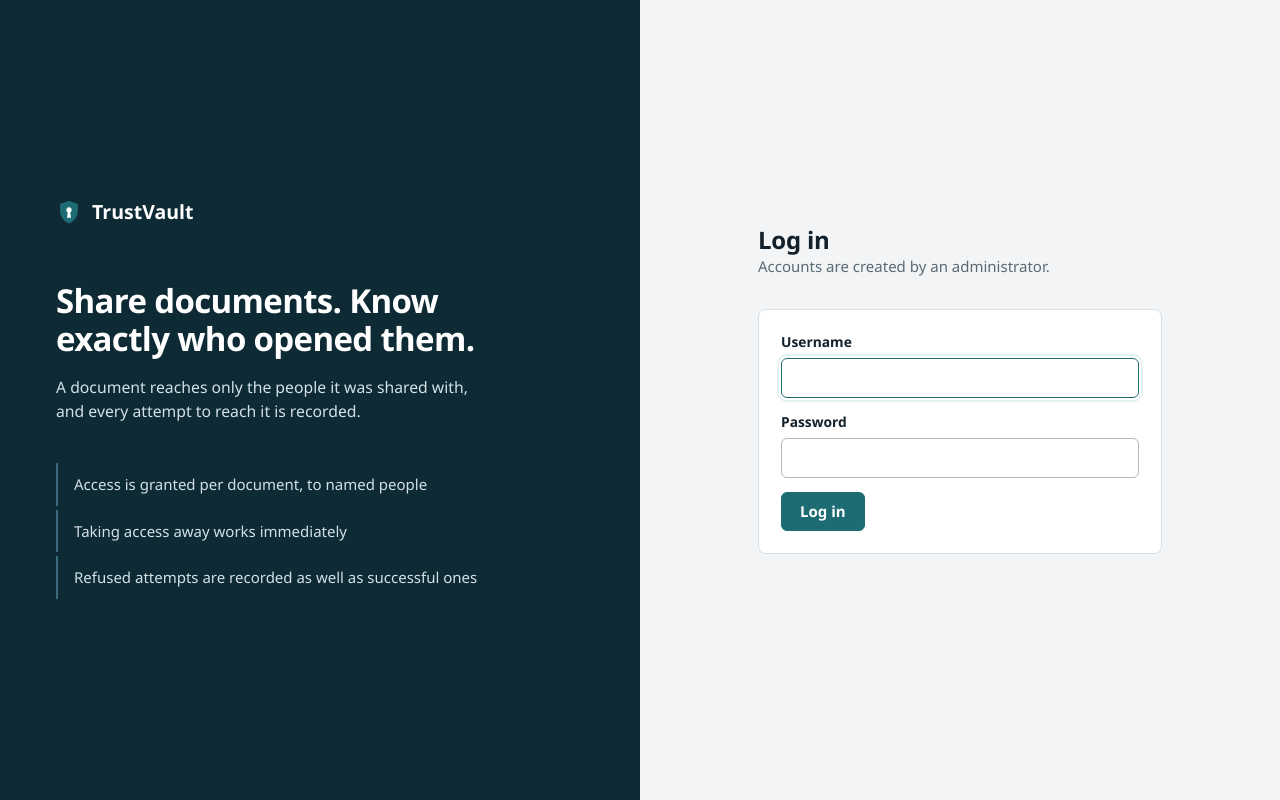
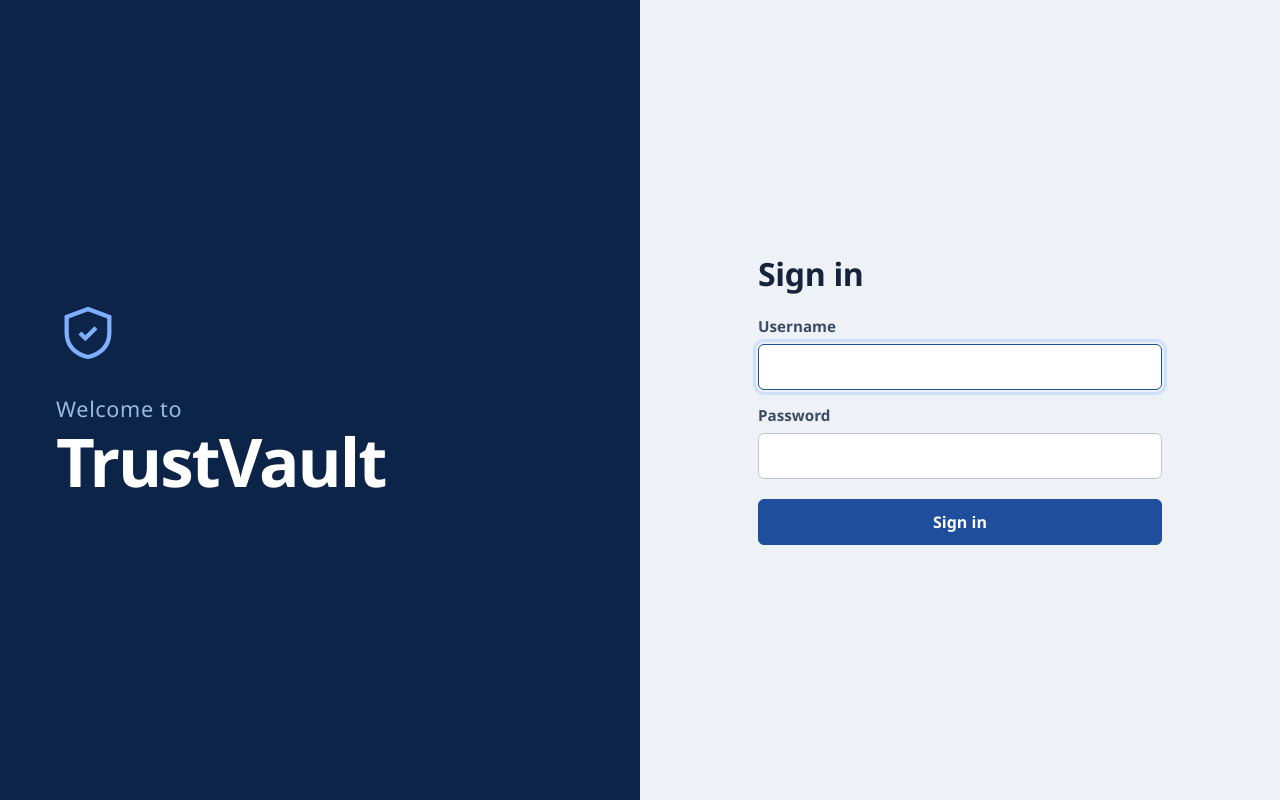
Before and after one commit to suvigneshbellamkonda-cell/TRUST-VAULT, a Flask app: page /login in a window 1280 px wide. Run offline with Flask 3, Linux system fonts and the light colour scheme; some libraries are stand-ins or nearby versions.

Commit message:
redesign the interface in navy and blue, with a welcome sign-in page

```diff
--- a/static/style.css
+++ b/static/style.css
@@ -1,165 +1,195 @@
 /* TrustVault interface. One stylesheet, no external fonts or scripts. */
 :root {
-  --ink: #12202b;
-  --muted: #5b6b76;
-  --paper: #f2f4f5;
+  --ink: #16233a;
+  --muted: #44546f;
+  --paper: #eef1f6;
   --surface: #ffffff;
-  --line: #d9dee2;
-  --line-soft: #e8ecee;
-  --petrol: #0e2a35;
-  --petrol-hover: #17394a;
-  --teal: #1d6b73;
-  --teal-dark: #15545b;
-  --teal-tint: #e3f1f2;
+  --line: #d5dce8;
+  --line-soft: #e3e8f1;
+  --navy: #0b2447;
+  --navy-hover: #1c3f78;
+  --blue: #1f4e9c;
+  --blue-dark: #173d7b;
+  --blue-tint: #e3edff;
+  --blue-ink: #1b4690;
   --amber: #8a5a00;
   --amber-tint: #fff3d4;
   --red: #b3261e;
   --red-tint: #fdecea;
   --green: #1b6b43;
-  --green-tint: #e6f4ec;
+  --green-tint: #e1f3e8;
   --font: "Segoe UI Variable Text", "Segoe UI", system-ui, -apple-system, Roboto, "Helvetica Neue", Arial, sans-serif;
   --mono: ui-monospace, "Cascadia Mono", Consolas, Menlo, monospace;
 }
 
 * { box-sizing: border-box; }
-html { font-size: 15px; }
-body { margin: 0; font-family: var(--font); line-height: 1.5; color: var(--ink); background: var(--paper); }
-a { color: var(--teal-dark); text-underline-offset: 2px; }
-a:hover { color: var(--petrol); }
-:focus-visible { outline: 2px solid var(--teal); outline-offset: 2px; }
+html { font-size: 16px; }
+body { margin: 0; font-family: var(--font); font-weight: 500; line-height: 1.5; color: var(--ink); background: var(--paper); }
+a { color: var(--blue); text-underline-offset: 2px; }
+a:hover { color: var(--blue-dark); }
+:focus-visible { outline: 3px solid #8fb3ee; outline-offset: 2px; }
 
-h1 { font-size: 1.6rem; line-height: 1.2; font-weight: 600; letter-spacing: -0.01em; margin: 0; }
-h2 { font-size: 1.1rem; font-weight: 600; margin: 0 0 12px; }
+h1 { font-size: 1.9rem; line-height: 1.2; font-weight: 700; letter-spacing: -0.01em; margin: 0; }
+h2 { font-size: 1.2rem; font-weight: 700; margin: 0 0 12px; }
 p { margin: 0 0 12px; }
 .muted { color: var(--muted); }
-.muted-small { font-size: .85rem; color: var(--muted); }
+.muted-small { font-size: .9rem; color: var(--muted); }
 
-/* ---------- layout: signed-in pages have a sidebar, the login page a split screen */
-.layout { min-height: 100vh; display: grid; }
-.layout-shell { grid-template-columns: 244px minmax(0, 1fr); }
-.layout-auth { grid-template-columns: minmax(0, 1fr) minmax(0, 1fr); }
+/* ---------- layout: signed-in pages have a top bar, the login page a split screen */
+.layout { min-height: 100vh; }
+.layout-shell { display: flex; flex-direction: column; }
+.layout-auth { display: grid; grid-template-columns: minmax(0, 1fr) minmax(0, 1fr); }
 
-.sidebar { background: var(--petrol); color: #d3e1e6; display: flex; flex-direction: column; padding: 20px 14px; position: sticky; top: 0; height: 100vh; }
-.brand { display: flex; align-items: center; gap: 10px; color: #fff; text-decoration: none; font-weight: 600; font-size: 1.15rem; padding: 4px 8px 22px; }
+.topbar { background: var(--navy); color: #fff; min-height: 64px; display: flex; align-items: center; flex-wrap: wrap; gap: 8px 36px; padding: 8px 32px; }
+.brand { display: flex; align-items: center; gap: 10px; color: #fff; text-decoration: none; font-weight: 700; font-size: 1.25rem; }
 .brand:hover { color: #fff; }
 .brand svg { width: 26px; height: 26px; flex: none; }
-.sidebar nav { display: flex; flex-direction: column; gap: 2px; }
-.sidebar nav a { color: #d3e1e6; text-decoration: none; padding: 9px 12px; border-radius: 6px; border-left: 3px solid transparent; }
-.sidebar nav a:hover { background: var(--petrol-hover); color: #fff; }
-.sidebar nav a.active { background: var(--petrol-hover); color: #fff; border-left-color: #7fd1d8; font-weight: 600; }
-.who { margin-top: auto; border-top: 1px solid #25475a; padding: 14px 8px 0; }
-.who-name { color: #fff; font-weight: 600; }
-.role { display: inline-block; margin: 4px 0 8px; padding: 1px 8px; border-radius: 999px; background: #25475a; color: #d3e1e6; font-size: .8rem; }
-.who button.link { color: #9fc4cf; background: none; padding: 0; text-decoration: underline; font-size: .9rem; }
-.who button.link:hover { color: #fff; }
+.topbar nav { display: flex; flex-wrap: wrap; gap: 6px; }
+.topbar nav a { color: #c3d1e8; text-decoration: none; padding: 8px 14px; border-radius: 6px; font-weight: 600; }
+.topbar nav a:hover { background: var(--navy-hover); color: #fff; }
+.topbar nav a.active { background: var(--navy-hover); color: #fff; }
 
-main { padding: 32px 40px 56px; max-width: 1100px; width: 100%; }
+.who { margin-left: auto; display: flex; align-items: center; gap: 14px; }
+.who-name { display: flex; align-items: center; gap: 12px; color: #fff; font-size: 1.05rem; font-weight: 600; }
+.role { display: inline-block; padding: 2px 12px; border-radius: 999px; background: var(--navy-hover); color: #d6e4ff; font-size: .85rem; font-weight: 600; }
+.who button.logout { background: transparent; color: #fff; border: 1px solid #4a6a9e; padding: 6px 14px; font-weight: 600; }
+.who button.logout:hover { background: var(--navy-hover); border-color: #4a6a9e; }
+
+.avatar { display: inline-flex; align-items: center; justify-content: center; flex: none; width: 36px; height: 36px; border-radius: 50%; background: var(--navy-hover); color: #d6e4ff; }
+.avatar svg { width: 20px; height: 20px; }
+.avatar.light { background: var(--blue-tint); color: var(--blue-ink); }
+.avatar.small { width: 30px; height: 30px; }
+.avatar.small svg { width: 17px; height: 17px; }
+.person { display: inline-flex; align-items: center; gap: 12px; font-weight: 600; }
+
+main { padding: 32px 48px 56px; max-width: 1240px; width: 100%; margin: 0 auto; }
 .layout-auth main { display: flex; flex-direction: column; justify-content: center; max-width: 460px; margin: 0 auto; padding: 40px 28px; }
 
 .page-head { display: flex; justify-content: space-between; align-items: flex-end; gap: 16px; flex-wrap: wrap; margin-bottom: 22px; }
-.page-head p { margin: 4px 0 0; color: var(--muted); max-width: 62ch; }
+.page-head p { margin: 6px 0 0; color: var(--muted); max-width: 62ch; font-size: 1.05rem; }
+.backlink { display: inline-block; margin-bottom: 8px; font-weight: 600; text-decoration: none; }
+.backlink:hover { text-decoration: underline; }
 
-/* ---------- login brand panel */
-.auth-brand { background: var(--petrol); color: #d3e1e6; padding: 56px 56px; display: flex; flex-direction: column; justify-content: center; }
-.auth-brand .brand { padding: 0 0 56px; font-size: 1.3rem; }
-.auth-brand h2 { color: #fff; font-size: 2.2rem; line-height: 1.15; font-weight: 600; letter-spacing: -0.02em; max-width: 14em; margin-bottom: 18px; }
-.auth-brand p { max-width: 28em; font-size: 1.05rem; }
-.auth-brand ul { list-style: none; margin: 28px 0 0; padding: 0; max-width: 30em; }
-.auth-brand li { padding: 10px 0 10px 16px; border-left: 2px solid #3b6b7d; margin-bottom: 4px; }
+/* ---------- login page: navy welcome panel + sign-in form */
+.auth-brand { background: var(--navy); color: #fff; padding: 56px; display: flex; flex-direction: column; justify-content: center; gap: 28px; }
+.auth-seal { width: 64px; height: 64px; }
+.auth-welcome { font-size: 1.35rem; color: #9db8e3; letter-spacing: .03em; }
+.auth-name { font-size: 4.2rem; font-weight: 700; line-height: 1.1; letter-spacing: -0.03em; }
+.login-title { font-size: 2rem; font-weight: 700; margin-bottom: 22px; }
+.login-form label { color: #3b4b66; }
+.login-form input[type=text], .login-form input[type=password] { height: 46px; }
+.login-form button { width: 100%; height: 46px; margin-top: 6px; }
+
+/* ---------- overview: big buttons */
+.welcome { text-align: center; margin: 24px 0 30px; }
+.welcome p { margin: 8px 0 0; color: var(--muted); font-size: 1.1rem; }
+.big-actions { display: flex; flex-wrap: wrap; gap: 20px; max-width: 980px; margin: 0 auto; }
+.big-action { flex: 1 1 260px; background: var(--surface); border: 1px solid var(--line); border-radius: 10px; padding: 30px; display: flex; flex-direction: column; gap: 10px; }
+.big-action .icon { width: 48px; height: 48px; border-radius: 10px; background: var(--blue-tint); color: var(--blue); display: flex; align-items: center; justify-content: center; }
+.big-action .icon svg { width: 26px; height: 26px; }
+.big-action h2 { margin: 8px 0 0; font-size: 1.3rem; }
+.big-action p { color: var(--muted); flex: 1; margin: 0 0 8px; }
 
 /* ---------- forms */
-.card, .panel { background: var(--surface); border: 1px solid var(--line); border-radius: 8px; padding: 22px; margin-bottom: 20px; }
+.card, .panel { background: var(--surface); border: 1px solid var(--line); border-radius: 8px; padding: 24px; margin-bottom: 20px; }
 .panel h2 { padding-bottom: 10px; border-bottom: 1px solid var(--line-soft); margin-bottom: 14px; }
-label { display: block; margin-bottom: 14px; font-weight: 600; font-size: .92rem; }
+label { display: block; margin-bottom: 14px; font-weight: 600; font-size: .95rem; color: #3b4b66; }
 input[type=text], input[type=password], input[type=file], select {
-  display: block; width: 100%; height: 40px; margin-top: 5px; padding: 9px 11px; font: inherit; font-weight: 400; color: var(--ink);
-  background: #fff; border: 1px solid #aeb8bf; border-radius: 6px;
+  display: block; width: 100%; height: 42px; margin-top: 6px; padding: 9px 12px; font: inherit; font-weight: 500; color: var(--ink);
+  background: #fff; border: 1px solid #b9c4d6; border-radius: 6px;
 }
-input[type=text]:focus, input[type=password]:focus, select:focus { border-color: var(--teal); outline: 2px solid var(--teal-tint); }
-input[type=file] { height: auto; padding: 8px; }
-label.check { display: flex; gap: 10px; align-items: flex-start; font-weight: 400; }
-label.check input { margin-top: 4px; }
+input[type=text]:focus, input[type=password]:focus, select:focus { border-color: var(--blue); outline: 3px solid #cfe0fb; }
+input[type=file] { height: auto; padding: 10px; }
+label.check { display: flex; gap: 10px; align-items: flex-start; font-weight: 500; }
+label.check input { margin-top: 5px; }
 
 button, a.button {
-  display: inline-block; padding: 9px 18px; font: inherit; font-weight: 600; line-height: 1.3; border: 1px solid var(--teal);
-  border-radius: 6px; background: var(--teal); color: #fff; cursor: pointer; text-decoration: none;
+  display: inline-block; padding: 10px 22px; font: inherit; font-weight: 600; line-height: 1.3; border: 1px solid var(--blue);
+  border-radius: 6px; background: var(--blue); color: #fff; cursor: pointer; text-decoration: none;
 }
-button:hover, a.button:hover { background: var(--teal-dark); border-color: var(--teal-dark); color: #fff; }
-button.secondary, a.button.secondary { background: #fff; color: var(--teal-dark); border-color: #aeb8bf; }
-button.secondary:hover, a.button.secondary:hover { background: var(--teal-tint); color: var(--teal-dark); }
+button:hover, a.button:hover { background: var(--blue-dark); border-color: var(--blue-dark); color: #fff; }
+button.secondary, a.button.secondary { background: #fff; color: var(--blue); border-color: #b9c4d6; }
+button.secondary:hover, a.button.secondary:hover { background: var(--blue-tint); color: var(--blue); }
 button.danger { background: var(--red); border-color: var(--red); }
 button.danger:hover { background: #8f1d17; border-color: #8f1d17; }
-button.link { background: none; border: 0; padding: 0; text-decoration: underline; color: var(--teal-dark); font-weight: 400; }
-button.small { padding: 5px 12px; font-size: .88rem; }
+button.danger.outline { background: #fff; color: var(--red); border-color: #e7b9b5; }
+button.danger.outline:hover { background: var(--red-tint); color: var(--red); }
+button.link { background: none; border: 0; padding: 0; text-decoration: underline; color: var(--blue); font-weight: 500; }
+button.small { padding: 6px 14px; font-size: .95rem; }
 form.inline { display: inline; margin: 0; }
+.button-row { display: flex; gap: 10px; flex-wrap: wrap; }
 
-.filters { display: grid; grid-template-columns: repeat(auto-fit, minmax(170px, 1fr)); gap: 12px 16px; align-items: end; }
+.filters { display: grid; grid-template-columns: repeat(auto-fit, minmax(150px, 1fr)); gap: 12px 16px; align-items: end; }
 .filters label { margin: 0; }
 .filters .filter-actions { display: flex; gap: 12px; align-items: center; }
 .form-grid { display: grid; grid-template-columns: repeat(auto-fit, minmax(220px, 1fr)); gap: 0 20px; }
-.two-col { display: grid; grid-template-columns: repeat(auto-fit, minmax(300px, 1fr)); gap: 20px; align-items: start; }
-.two-col > * { margin-bottom: 0; }
 
 /* ---------- messages */
-.flash { padding: 11px 14px; border-radius: 6px; border: 1px solid; border-left-width: 4px; margin: 0 0 18px; }
+.flash { padding: 12px 16px; border-radius: 6px; border: 1px solid; border-left-width: 4px; margin: 0 0 18px; }
 .flash.error { background: var(--red-tint); color: #7a1912; border-color: #f0b8b3; border-left-color: var(--red); }
 .flash.ok { background: var(--green-tint); color: #12502f; border-color: #b6dcc6; border-left-color: var(--green); }
+
+/* ---------- document cards */
+.doc-grid { display: grid; grid-template-columns: repeat(auto-fill, minmax(290px, 1fr)); gap: 16px; margin-bottom: 20px; }
+.doc-card { position: relative; background: var(--surface); border: 1px solid var(--line); border-radius: 8px; padding: 20px; display: flex; flex-direction: column; gap: 14px; }
+.doc-card:hover { border-color: var(--blue); box-shadow: 0 2px 10px rgba(11, 36, 71, .08); }
+.doc-card-top { display: flex; justify-content: space-between; align-items: center; }
+.doc-icon { width: 42px; height: 42px; border-radius: 8px; background: var(--blue-tint); color: var(--blue); display: flex; align-items: center; justify-content: center; }
+.doc-icon svg { width: 22px; height: 22px; }
+.doc-card h2 { margin: 0; font-size: 1.1rem; }
+.doc-card h2 a { text-decoration: none; color: var(--ink); }
+.doc-card h2 a::after { content: ""; position: absolute; inset: 0; }
+.doc-card .meta { color: var(--muted); font-size: .95rem; margin-top: 3px; }
+.doc-card .foot { color: var(--muted); font-size: .9rem; border-top: 1px solid var(--line-soft); padding-top: 10px; margin-top: auto; }
 
 /* ---------- tables */
 .table-wrap { background: var(--surface); border: 1px solid var(--line); border-radius: 8px; overflow-x: auto; margin-bottom: 20px; }
 table { width: 100%; border-collapse: collapse; }
-th, td { text-align: left; padding: 11px 16px; border-bottom: 1px solid var(--line-soft); vertical-align: middle; }
-th { background: #f7f9fa; color: var(--muted); font-weight: 600; font-size: .85rem; border-bottom: 1px solid var(--line); white-space: nowrap; }
+th, td { text-align: left; padding: 13px 16px; border-bottom: 1px solid var(--line-soft); vertical-align: middle; }
+th { background: #f5f7fb; color: var(--muted); font-weight: 700; font-size: .85rem; text-transform: uppercase; letter-spacing: .05em; border-bottom: 1px solid var(--line); white-space: nowrap; }
 tbody tr:last-child td, table tr:last-child td { border-bottom: 0; }
-tr:hover td { background: #fafbfb; }
+tr:hover td { background: #fafbfd; }
 td.num, th.num { text-align: right; font-variant-numeric: tabular-nums; }
-td.detail { max-width: 280px; overflow: hidden; text-overflow: ellipsis; white-space: nowrap; color: var(--muted); font-size: .85rem; }
+td.detail { max-width: 280px; overflow: hidden; text-overflow: ellipsis; white-space: nowrap; color: var(--muted); font-size: .92rem; }
 tr.row-denied td { background: var(--red-tint); }
 tr.row-denied:hover td { background: #fbe0dd; }
-td.doc-title a { font-weight: 600; text-decoration: none; }
-td.doc-title a:hover { text-decoration: underline; }
-.empty { background: var(--surface); border: 1px dashed #aeb8bf; border-radius: 8px; padding: 32px; text-align: center; color: var(--muted); margin-bottom: 20px; }
+.empty { background: var(--surface); border: 1px dashed #b9c4d6; border-radius: 8px; padding: 32px; text-align: center; color: var(--muted); margin-bottom: 20px; }
 .pager { display: flex; gap: 16px; }
 
 /* ---------- badges */
-.badge { display: inline-block; padding: 1px 9px; border-radius: 999px; font-size: .82rem; font-weight: 600; border: 1px solid transparent; }
-.badge-owner { background: var(--petrol); color: #fff; }
-.badge-edit { background: var(--teal-tint); color: var(--teal-dark); border-color: #b5d9dc; }
-.badge-read { background: #eef1f3; color: #3f505b; border-color: var(--line); }
+.badge { display: inline-block; padding: 2px 10px; border-radius: 4px; font-size: .85rem; font-weight: 600; border: 1px solid transparent; }
+.badge-owner { background: var(--navy); color: #fff; }
+.badge-edit { background: var(--blue-tint); color: var(--blue-ink); }
+.badge-read { background: #e8edf3; color: #3b4b66; }
 .badge-ok, .badge-active { background: var(--green-tint); color: var(--green); }
 .badge-denied, .badge-disabled { background: var(--red-tint); color: var(--red); }
 .badge-admin { background: var(--amber-tint); color: var(--amber); }
 
 /* ---------- document page */
 .facts { display: grid; grid-template-columns: repeat(auto-fit, minmax(190px, 1fr)); gap: 18px 24px; margin: 0 0 18px; }
-.facts dt { color: var(--muted); font-size: .85rem; }
+.facts dt { color: var(--muted); font-size: .92rem; }
 .facts dd { margin: 2px 0 0; font-weight: 600; word-break: break-word; }
-.hash { font-family: var(--mono); font-size: .85rem; color: var(--muted); word-break: break-all; margin: 0 0 18px; }
+.hash { font-family: var(--mono); font-size: .88rem; color: var(--muted); word-break: break-all; margin: 0; }
 .hash span { color: var(--ink); }
 .danger-zone { border-color: #e7b9b5; }
 .danger-zone h2 { color: var(--red); }
 
-/* ---------- overview and error pages */
-.role-lists { display: grid; grid-template-columns: repeat(auto-fit, minmax(260px, 1fr)); gap: 20px; }
-.role-lists ul { margin: 0; padding-left: 20px; }
-.role-lists li { margin-bottom: 6px; }
-.error-code { font-size: 4.5rem; line-height: 1; font-weight: 600; letter-spacing: -0.03em; color: var(--petrol); margin-bottom: 8px; }
+/* ---------- error page */
+.error-page { text-align: center; padding: 56px 0; }
+.error-code { font-size: 6rem; line-height: 1; font-weight: 700; letter-spacing: -0.03em; color: var(--navy); margin-bottom: 10px; }
 
-/* ---------- small screens: the sidebar becomes a top bar */
+/* ---------- small screens */
 @media (max-width: 820px) {
-  .layout-shell, .layout-auth { grid-template-columns: minmax(0, 1fr); }
-  .sidebar { position: static; height: auto; flex-direction: row; flex-wrap: wrap; align-items: center; gap: 8px 16px; padding: 12px 16px; }
-  .brand { padding: 0; }
-  .sidebar nav { flex-direction: row; flex-wrap: wrap; order: 3; width: 100%; }
-  .sidebar nav a { border-left: 0; border-bottom: 3px solid transparent; border-radius: 0; padding: 6px 10px; }
-  .sidebar nav a.active { border-bottom-color: #7fd1d8; }
-  .who { margin: 0 0 0 auto; border: 0; padding: 0; display: flex; align-items: center; gap: 10px; }
-  .who .role { margin: 0; }
+  .layout-auth { grid-template-columns: minmax(0, 1fr); }
+  .topbar { padding: 10px 16px; gap: 8px 16px; }
+  .topbar nav { order: 3; width: 100%; }
+  .who { gap: 10px; }
+  .who-name span.name-text { display: none; }
   main { padding: 22px 16px 40px; }
-  .auth-brand { padding: 32px 20px; }
-  .auth-brand .brand { padding-bottom: 24px; }
-  .auth-brand h2 { font-size: 1.6rem; margin-bottom: 0; }
-  .auth-brand p, .auth-brand ul { display: none; }
+  .auth-brand { padding: 28px 20px; flex-direction: row; align-items: center; gap: 16px; }
+  .auth-seal { width: 44px; height: 44px; }
+  .auth-name { font-size: 2.2rem; }
+  .auth-welcome { font-size: 1rem; }
   .layout-auth main { padding: 28px 16px; max-width: none; }
   .page-head { align-items: flex-start; }
 }
--- /dev/null
+++ b/templates/_macros.html
@@ -0,0 +1,8 @@
+{# Small pieces used on several pages. #}
+{% macro user_icon() -%}
+<svg viewBox="0 0 24 24" fill="currentColor" aria-hidden="true"><circle cx="12" cy="8" r="4.2"/><path d="M3.5 21c0-4.6 3.8-7.4 8.5-7.4s8.5 2.8 8.5 7.4z"/></svg>
+{%- endmacro %}
+
+{% macro person(name, small=False) -%}
+<span class="person"><span class="avatar light{{ ' small' if small }}">{{ user_icon() }}</span>{{ name }}</span>
+{%- endmacro %}
--- a/templates/admin_users.html
+++ b/templates/admin_users.html
@@ -1,4 +1,5 @@
 {% extends "base.html" %}
+{% from "_macros.html" import person %}
 {% block title %}Users - TrustVault{% endblock %}
 {% block content %}
 <div class="page-head">
@@ -13,7 +14,7 @@
   <tr><th>Username</th><th>Name</th><th>Role</th><th>Status</th><th></th></tr>
   {% for u in users %}
   <tr>
-    <td><strong>{{ u.username }}</strong></td>
+    <td>{{ person(u.username, True) }}</td>
     <td>{{ u.full_name }}</td>
     <td>{{ u.role }}</td>
     <td><span class="badge badge-{{ 'active' if u.is_active else 'disabled' }}">{{ 'active' if u.is_active else 'disabled' }}</span></td>
@@ -21,7 +22,7 @@
       {% if u.id != g.user.id %}
       <form method="post" action="{{ url_for('toggle_user', user_id=u.id) }}" class="inline">
         <input type="hidden" name="csrf_token" value="{{ csrf_token() }}">
-        <button type="submit" class="small {{ 'danger' if u.is_active else 'secondary' }}">
+        <button type="submit" class="small {{ 'danger outline' if u.is_active else 'secondary' }}">
           {{ 'Disable' if u.is_active else 'Enable' }}
         </button>
       </form>
--- a/templates/audit.html
+++ b/templates/audit.html
@@ -1,4 +1,5 @@
 {% extends "base.html" %}
+{% from "_macros.html" import person %}
 {% block title %}Audit trail - TrustVault{% endblock %}
 {% block content %}
 <div class="page-head">
@@ -35,12 +36,12 @@
 {% if rows %}
 <div class="table-wrap">
 <table>
-  <tr><th class="num">#</th><th>Time (UTC)</th><th>Who</th><th>Action</th><th>Result</th><th>Doc</th><th>IP</th><th>Detail</th></tr>
+  <tr><th class="num">No.</th><th>Time (UTC)</th><th>User</th><th>Action</th><th>Result</th><th>Doc</th><th>IP</th><th>Detail</th></tr>
   {% for r in rows %}
   <tr class="row-{{ r.outcome }}">
     <td class="num">{{ r.id }}</td>
     <td>{{ r.at.strftime('%Y-%m-%d %H:%M:%S') }}</td>
-    <td>{{ r.actor_username or '-' }}</td>
+    <td>{% if r.actor_username %}{{ person(r.actor_username, True) }}{% else %}-{% endif %}</td>
     <td>{{ r.action }}</td>
     <td><span class="badge badge-{{ r.outcome }}">{{ r.outcome }}</span></td>
     <td>{{ r.document_id or '-' }}</td>
--- a/templates/base.html
+++ b/templates/base.html
@@ -8,10 +8,11 @@
   <link rel="stylesheet" href="{{ url_for('static', filename='style.css') }}">
 </head>
 <body>
-{% set seal %}<svg viewBox="0 0 32 32" aria-hidden="true"><path d="M16 2 5 6v8c0 7.2 4.6 13.4 11 16 6.4-2.6 11-8.8 11-16V6z" fill="#1d6b73"/><circle cx="16" cy="13.5" r="3.2" fill="#fff"/><path d="M14.6 16h2.8l1 7h-4.8z" fill="#fff"/></svg>{% endset %}
+{% from "_macros.html" import user_icon %}
+{% set seal %}<svg viewBox="0 0 24 24" fill="none" stroke="#7fb0ff" stroke-width="2" aria-hidden="true"><path d="M12 3l8 3v6c0 5-3.5 8-8 9-4.5-1-8-4-8-9V6z"/><path d="M9 12l2 2 4-4"/></svg>{% endset %}
 <div class="layout {{ 'layout-shell' if g.user else 'layout-auth' }}">
   {% if g.user %}
-  <aside class="sidebar">
+  <header class="topbar">
     <a class="brand" href="{{ url_for('home') }}">{{ seal }}<span>TrustVault</span></a>
     <nav aria-label="Main">
       <a href="{{ url_for('home') }}" class="{{ 'active' if request.endpoint == 'home' }}">Overview</a>
@@ -22,24 +23,21 @@
       {% endif %}
     </nav>
     <div class="who">
-      <div class="who-name">{{ g.user.full_name }}</div>
+      <span class="who-name"><span class="avatar">{{ user_icon() }}</span><span class="name-text">{{ g.user.username }}</span></span>
       <span class="role">{{ g.user.role }}</span>
       <form method="post" action="{{ url_for('logout') }}" class="inline">
         <input type="hidden" name="csrf_token" value="{{ csrf_token() }}">
-        <button type="submit" class="link">Log out</button>
+        <button type="submit" class="logout">Log out</button>
       </form>
     </div>
-  </aside>
+  </header>
   {% else %}
   <section class="auth-brand">
-    <div class="brand">{{ seal }}<span>TrustVault</span></div>
-    <h2>Share documents. Know exactly who opened them.</h2>
-    <p>A document reaches only the people it was shared with, and every attempt to reach it is recorded.</p>
-    <ul>
-      <li>Access is granted per document, to named people</li>
-      <li>Taking access away works immediately</li>
-      <li>Refused attempts are recorded as well as successful ones</li>
-    </ul>
+    <svg class="auth-seal" viewBox="0 0 24 24" fill="none" stroke="#7fb0ff" stroke-width="1.6" aria-hidden="true"><path d="M12 3l8 3v6c0 5-3.5 8-8 9-4.5-1-8-4-8-9V6z"/><path d="M9 12l2 2 4-4"/></svg>
+    <div>
+      <div class="auth-welcome">Welcome to</div>
+      <div class="auth-name">TrustVault</div>
+    </div>
   </section>
   {% endif %}
   <main>
--- a/templates/login.html
+++ b/templates/login.html
@@ -1,9 +1,8 @@
 {% extends "base.html" %}
-{% block title %}Log in - TrustVault{% endblock %}
+{% block title %}Sign in - TrustVault{% endblock %}
 {% block content %}
-<h1>Log in</h1>
-<p class="muted">Accounts are created by an administrator.</p>
-<form method="post" action="{{ url_for('login') }}" class="card" style="margin-top:20px">
+<h1 class="login-title">Sign in</h1>
+<form method="post" action="{{ url_for('login') }}" class="login-form">
   <input type="hidden" name="csrf_token" value="{{ csrf_token() }}">
   <label>Username
     <input type="text" name="username" autocomplete="username" required maxlength="50" autofocus>
@@ -11,6 +10,6 @@
   <label>Password
     <input type="password" name="password" autocomplete="current-password" required maxlength="200">
   </label>
-  <button type="submit">Log in</button>
+  <button type="submit">Sign in</button>
 </form>
 {% endblock %}
```
Also changed, not shown: templates/dashboard.html (+32 -37 lines), templates/document.html (+5 -3 lines), templates/documents.html (+16 -16 lines), templates/error.html (+6 -4 lines).
